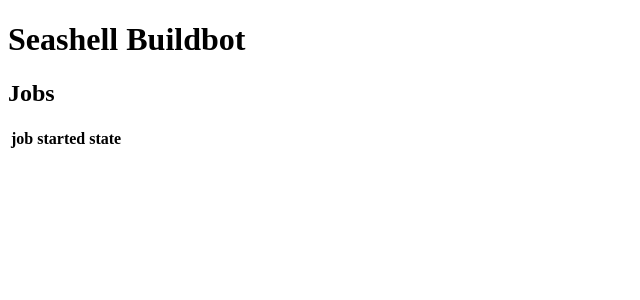
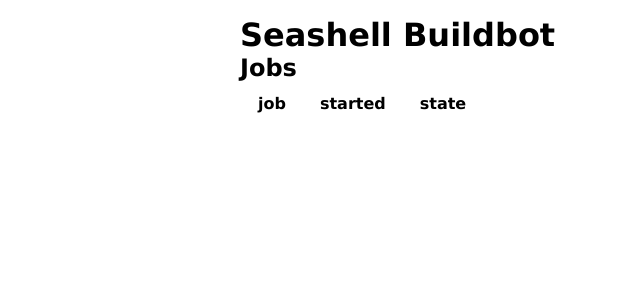
Before and after one commit to cucapra/polyphemus, a Flask app: page / in a window 1280 px wide. Shown: the top 300 px of the page, without its empty margins (0-640 px from the left). Run offline with Flask 2, Linux system fonts and the light colour scheme; lists and menus that the app fills with data are empty.

Commit message:
Real basic style

```diff
--- /dev/null
+++ b/buildbot/static/style.css
@@ -0,0 +1,25 @@
+body {
+    font-family: "Source Sans Pro", Verdana, Tahoma, Geneva, sans-serif;
+    max-width: 50rem;
+    margin: 1rem auto;
+}
+
+h1 {
+    margin: 0;
+}
+h2 {
+    margin: 0 0 0.5rem;
+}
+
+th, td {
+    padding: 0.1rem 1rem;
+}
+
+ul {
+    list-style: none;
+    padding-left: 0;
+}
+
+ul li {
+    margin-bottom: 0.4rem;
+}
--- a/buildbot/templates/base.html
+++ b/buildbot/templates/base.html
@@ -6,6 +6,8 @@
         <meta http-equiv="X-UA-Compatible" content="IE=edge">
 
         <title>Seashell Buildbot</title>
+        <link rel="stylesheet"
+            href="{{ url_for('static', filename='style.css') }}">
     </head>
     <body>
         <h1>Seashell Buildbot</title>
```
Also changed, not shown: buildbot/templates/job.html (+10 -6 lines).
